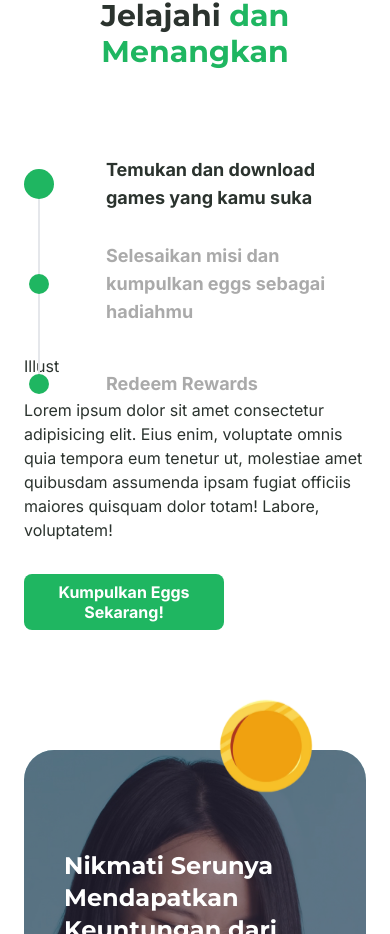
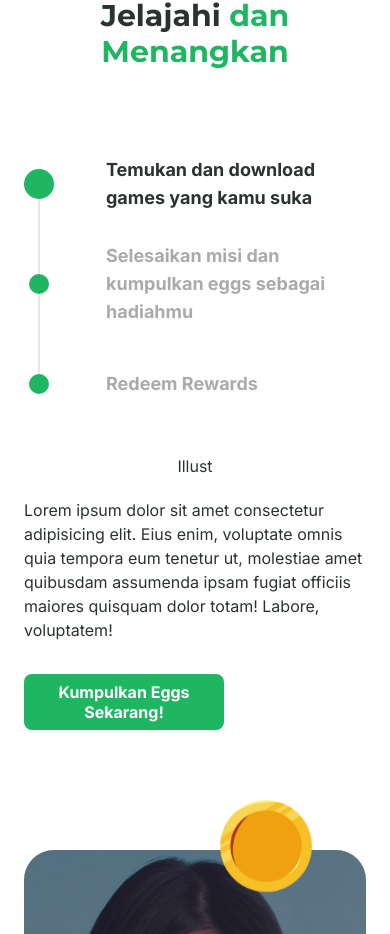
Before and after one commit to rainerregan/adquest-website-nextjs, a Next.js app: page / in a window 390 px wide. Shown: the part 1848-2782 px from the top of the page. Built offline with nearby package versions, Linux system fonts and the light colour scheme.

Commit message:
feat: Improve Section

```diff
--- a/src/components/common/step/steps.tsx
+++ b/src/components/common/step/steps.tsx
@@ -20,7 +20,7 @@ const Steps: React.FC<StepsProps> = ({
   steps,
 }) => {
   return (
-    <div>
+    <div style={{ marginBottom: `${(steps.length -1) * 50}px` }}>
       {steps.map((step, index) => (
         <StepItem
           key={index}
--- a/src/components/home-page/sections/steps/step-section.tsx
+++ b/src/components/home-page/sections/steps/step-section.tsx
@@ -55,11 +55,11 @@ const StepSection = () => {
         </h2>
 
         <div className='flex flex-col md:flex-row gap-[20px] items-center justify-between w-full mt-12 mb-[120px] md:mb-[150px]'>
-          <div className='flex-1'>
+          <div className='flex-1 h-fit'>
             <Steps currentStep={currentStep} setCurrentStep={setCurrentStep} steps={steps.map(x => x.title)} />
           </div>
 
-          <div className='w-full md:w-1/3'>Illust</div>
+          <div className='w-full md:w-1/3 flex justify-center'>Illust</div>
 
           <div className='flex-1'>
             <p className='mb-8'>
```
